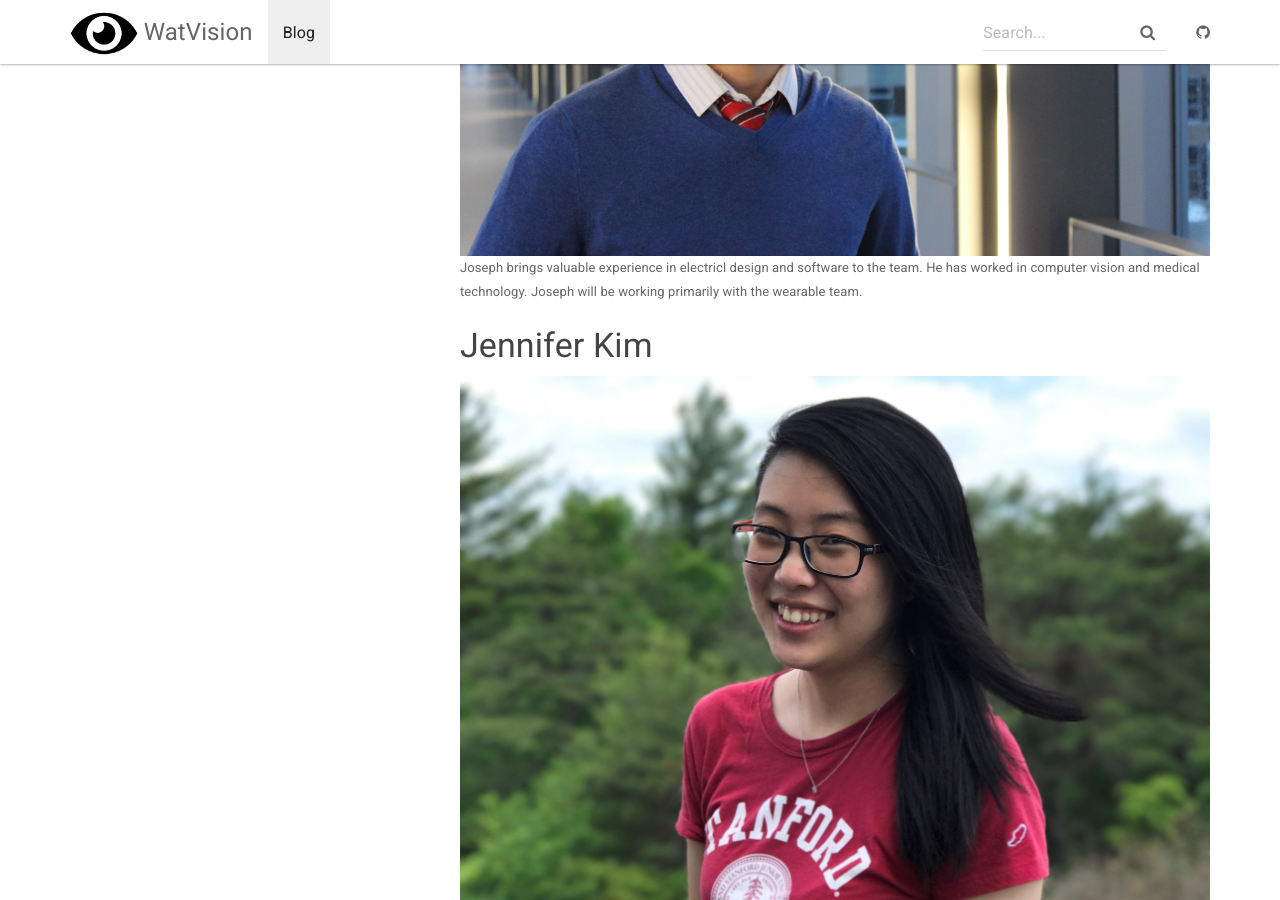
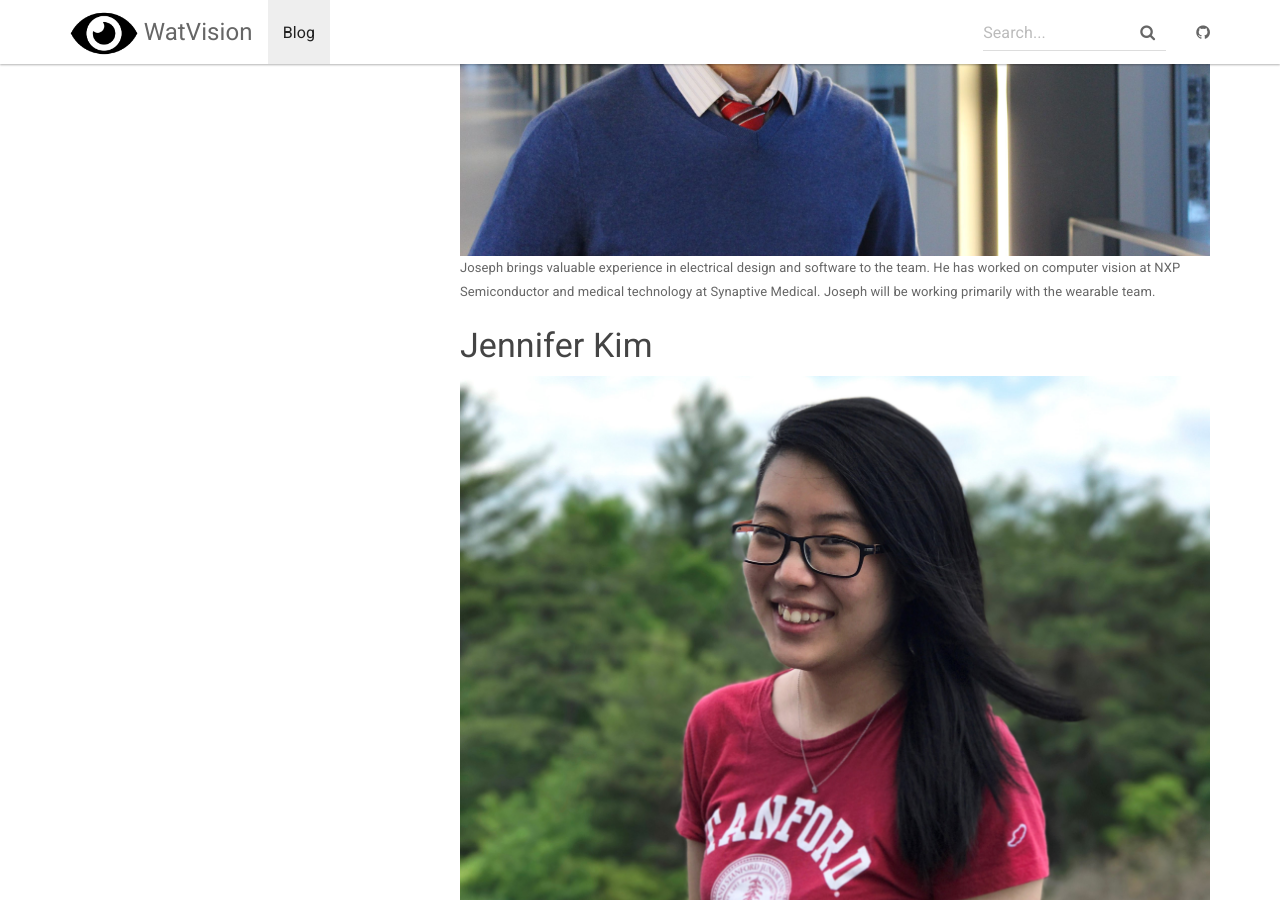
Before and after one commit to watvision/watvision.github.io, a Jekyll site: the page built from _posts/2017-11-08-meet-the-team.md, in a window 1280 px wide and 900 px high, scrolled down 2879 px. Built offline with Jekyll 4.4.1, drawn with Linux system fonts in a browser that asks for light colours; nearby versions of some CDN libraries; comment, search, counter and statistics services are not loaded.

```diff
--- a/_posts/2017-11-08-meet-the-team.md
+++ b/_posts/2017-11-08-meet-the-team.md
@@ -20,7 +20,7 @@
 
 ### Joseph Lundy
 ![Joseph Lundy Photo](/img/meet-the-team/joseph.jpg){:class="img-responsive"}
-Joseph brings valuable experience in electricl design and software to the team. He has worked in computer vision and medical technology. Joseph will be working primarily with the wearable team.
+Joseph brings valuable experience in electrical design and software to the team. He has worked on computer vision at NXP Semiconductor and medical technology at Synaptive Medical. Joseph will be working primarily with the wearable team.
 
 ### Jennifer Kim
 ![Jennifer Kim Photo](/img/meet-the-team/jennifer.jpg){:class="img-responsive"}
```
Also changed, not shown: _posts/2017-11-09-the-need.md (added, +23 -0 lines).
